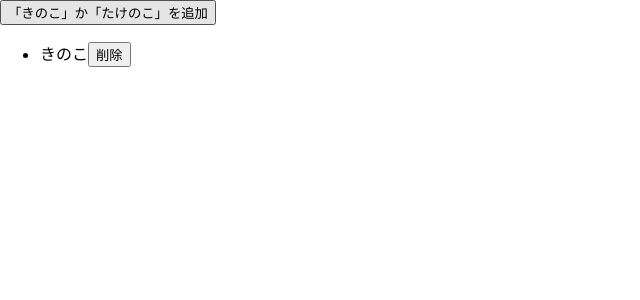
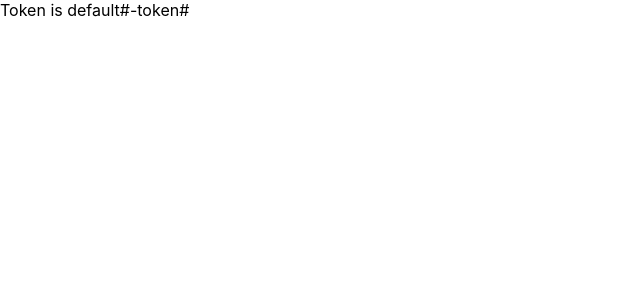
Before and after one commit to takakikasuga/react-hooks-series, a React (Create React App) app: page / in a window 1280 px wide. Shown: the top 300 px of the page, without its empty margins (0-640 px from the left). Built offline with nearby package versions, Linux system fonts and the light colour scheme.

Commit message:
useState example2

```diff
--- a/src/App.js
+++ b/src/App.js
@@ -10,7 +10,9 @@ function App() {
       {/* <UseStateVer3></UseStateVer3> */}
       {/* <UseStateVer3_2></UseStateVer3_2> */}
       {/* <UseStateVer4></UseStateVer4> */}
-      <UseStateVer4_2></UseStateVer4_2>
+      {/* <UseStateVer4_2></UseStateVer4_2> */}
+      {/* <UseStateVer5></UseStateVer5> */}
+      <UseStateVer6></UseStateVer6>
     </>
   );
 }
@@ -212,4 +214,39 @@ const UseStateVer4_2 = () => {
   );
 }
 
+const UseStateVer5 = () => {
+  const [state, setState] = useState({ age: 19, siblingsNum: 4 })
+  const handleClick = (val) => {
+    console.log(val)
+    setState({
+      ...state,
+      [val]: state[val] + 1
+    })
+  }
+
+  const { age, siblingsNum } = state
+
+  return (
+    <div>
+      <p>Today I am {age} Years of Age</p>
+      <p>I have {siblingsNum} siblings</p>
+
+      <div>
+        <button onClick={handleClick.bind(null, 'age')}>Get older!</button>
+        <button onClick={handleClick.bind(null, 'siblingsNum')}>
+          More siblings!
+        </button>
+      </div>
+    </div>
+  )
+}
+
+const UseStateVer6 = () => {
+  const [token] = useState(() => {
+    let token = window.localStorage.getItem("my-token");
+    return token || "default#-token#"
+  })
+
+  return <div>Token is {token}</div>
+}
 export default App;
```
